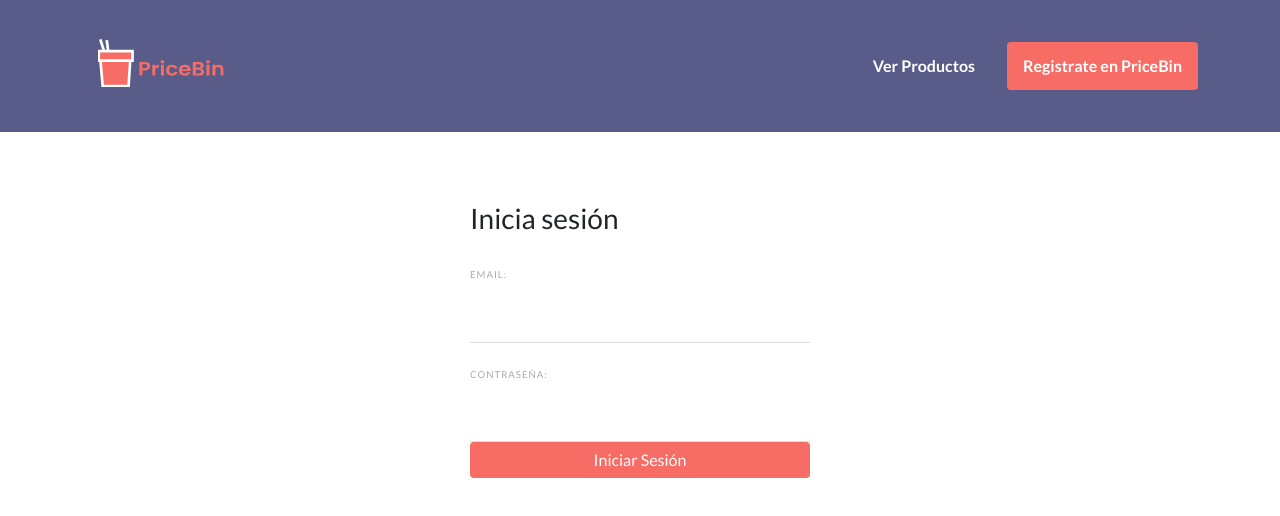
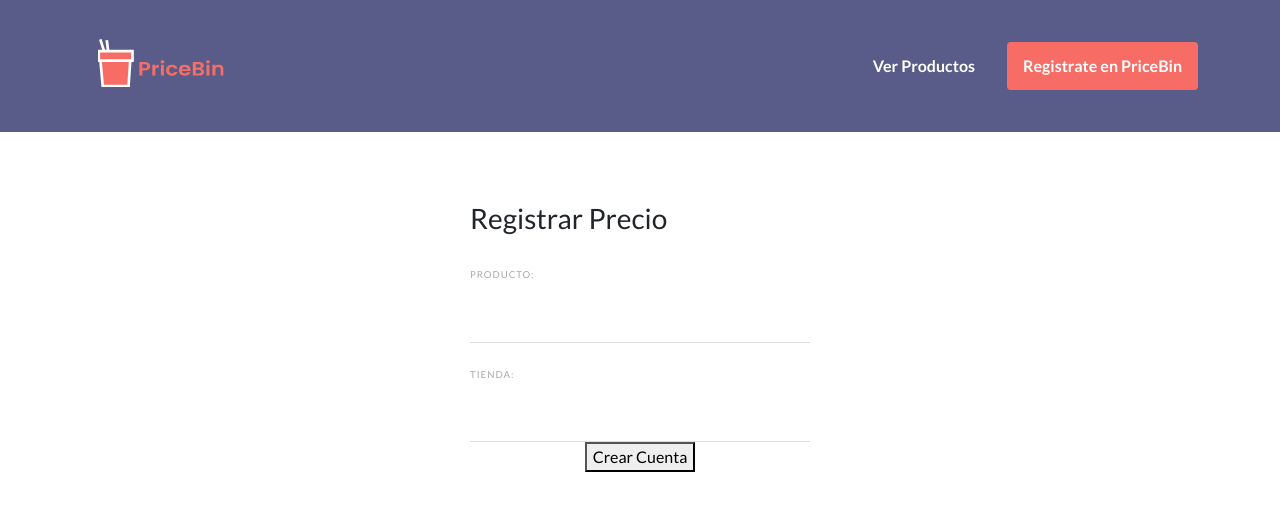
Before and after one commit to panasweb/pricebin, a Vue app: page /prices/add in a window 1280 px wide. Shown: the top 516 px of the page. Built offline with nearby package versions, Linux system fonts and the light colour scheme.

Commit message:
progress on register price

```diff
--- a/src/router/index.ts
+++ b/src/router/index.ts
@@ -28,7 +28,7 @@ const routes: Array<RouteRecordRaw> = [
   {
     path: '/prices/add',
     name: 'Add Price',
-    component: LogIn,
+    component: NewPrice,
   },
   {
     path: '/asayo',
--- a/src/types/Store.ts
+++ b/src/types/Store.ts
@@ -8,7 +8,7 @@ export default class Store {
     lon: number;
     logo: StoreLogo|null;
 
-    constructor(name:string, branch: string|null, lat: number=0, lon: number=0, logo:StoreLogo|null=null) {
+    constructor(name:string, branch: string|null, lat=0, lon=0, logo:StoreLogo|null=null) {
         this.name=name;
         this.branch=branch;
         this.lat=lat;
--- a/src/views/NewPriceView.vue
+++ b/src/views/NewPriceView.vue
@@ -1,25 +1,30 @@
 <!-- Formulario para subir un precio a la base, sea para un producto existente o nuevo -->
 <template>
     <form @submit.prevent="onSubmit">
-        <h3>Nuevo Precio</h3>
-        <label for="email">Producto:</label>
+        <div>
+            <h3>Registrar Precio</h3>
+        </div>
+        <label for="product">Producto:</label>
         <input type="text" name="product" list="productName" />
         <datalist id="productName">
-            <option v-for="p in productList" :value="p.name" :key="p.name">
-                {{ p.name }}
-            </option>
+            <option v-for="p in productList" :value="p.name" :key="p.name">{{ p.name }}</option>
         </datalist>
 
-        <!-- <label for="password">Contraseña:</label>
-        <input type="password" name="password" required v-model="password" />
-
+        <label for="store">Tienda:</label>
+        <input type="text" name="store" list="storeName" />
+        <datalist id="storeName">
+            <option v-for="s in storeList" :value="s.name" :key="s.name">{{ s.name }}</option>
+        </datalist>
+<!--
         <label for="confirmPassword">Confirma Contraseña:</label>
         <input type="confirmPassword" name="confirmPassword" required v-model="confirmPassword" />
 
         <div class="terms">
             <input name="terms" type="checkbox" v-model="acceptedTerms" />
             <label for="terms">Aceptar Términos y Condiciones</label>
-        </div>-->
+        </div>
+ -->
+
         <div class="submit">
             <button type="submit">Crear Cuenta</button>
         </div>
@@ -27,24 +32,41 @@
 </template>
 
 <script lang="ts">
-import { defineComponent, ref } from 'vue'
+import { defineComponent, onMounted, ref } from 'vue'
 import Product from '@/types/Product'
 import ProductType from '@/types/ProductType'
-import {exampleProducts} from '../models/products'
+import { exampleProducts } from '../models/products'
+import { exampleStores } from '@/models/stores'
+import Store from '@/types/Store'
+import Price from '@/types/Price'
 
 export default defineComponent({
     setup() {
 
         const productList = ref<Product[]>([]);
+        const storeList = ref<Store[]>([]);
+        const amount = ref<number|null>(0);
+        const where = ref<Store|null>(null);
 
         function fetchProducts() {
             productList.value = exampleProducts
         }
 
+        function fetchStores() {
+            storeList.value = exampleStores
+        }
+
         function onSubmit() {
             console.log("New price")
+            //const price = new Price();
         }
-        return {productList, onSubmit}
+
+        onMounted(() => {
+            fetchProducts();
+            fetchStores();
+        })
+
+        return { productList, storeList, onSubmit }
     }
 })
 </script>
```
